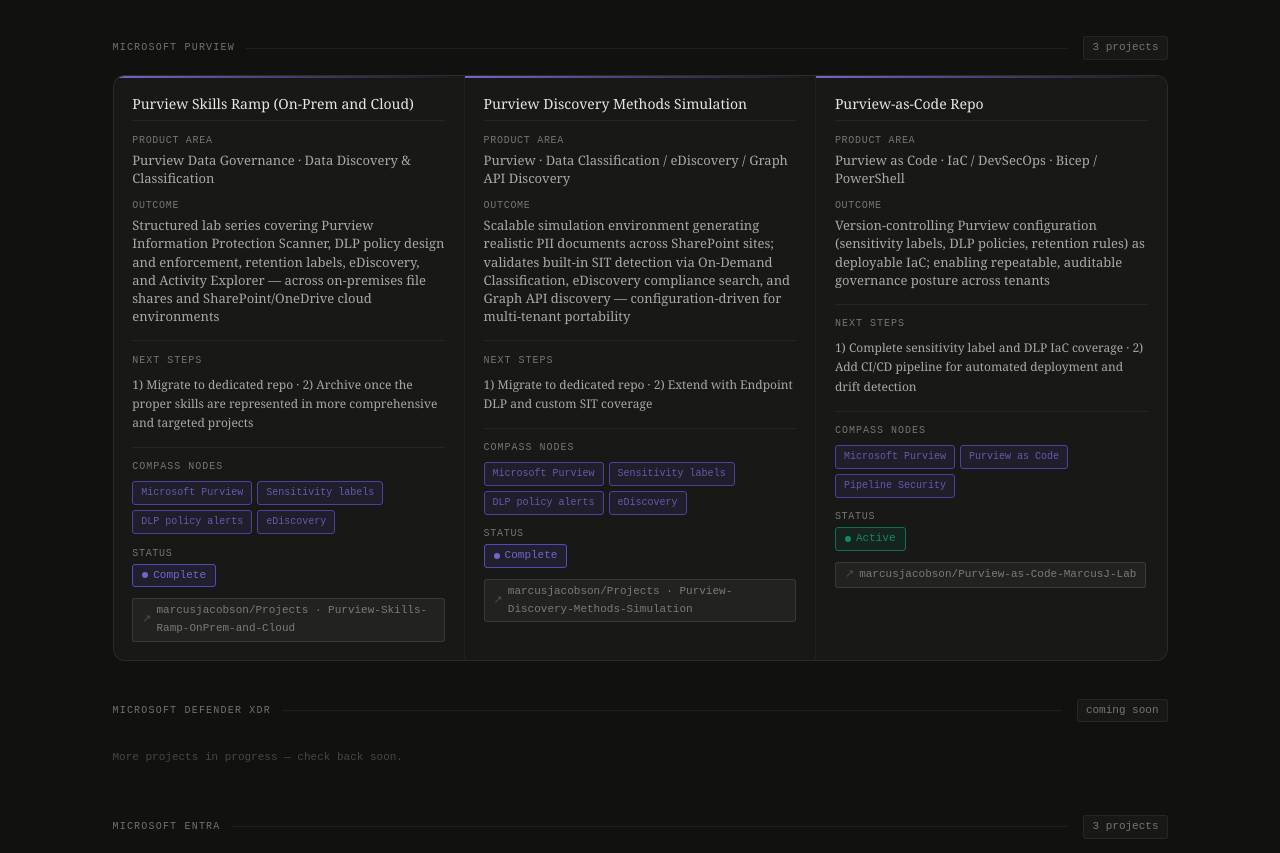
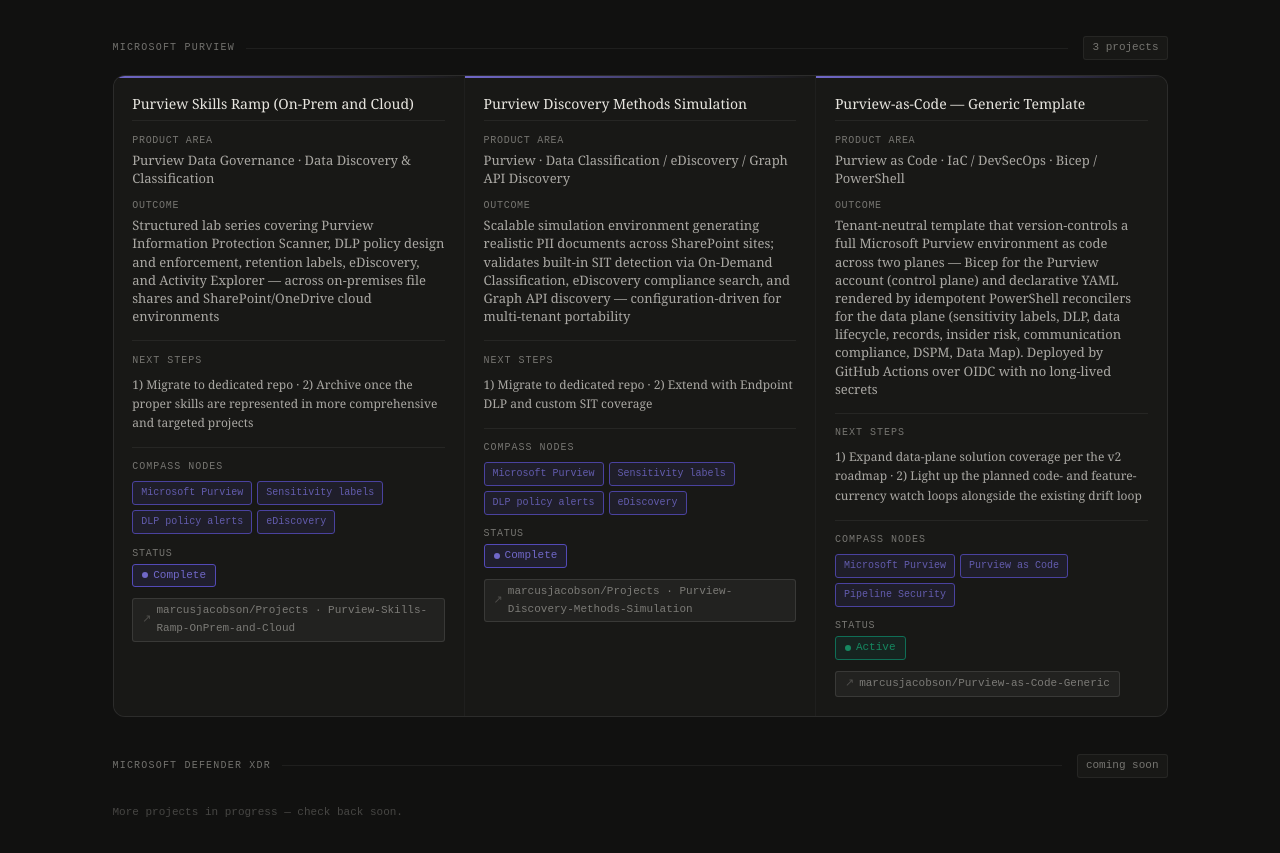
Before and after one commit to marcusjacobson/portfolio, a website: page ms_security_projects.html in a window 1280 px wide. Shown: the part 994-1847 px from the top of the page. Drawn offline with Linux system fonts and the light colour scheme.

Commit message:
Repoint Purview-as-Code card to Purview-as-Code-Generic template
Updates the card title, outcome and next-steps copy, and the GitHub link
to point at the tenant-neutral generic template instead of the lab repo.

```diff
--- a/ms_security_projects.html
+++ b/ms_security_projects.html
@@ -369,18 +369,18 @@ a.ddnav-bar-brand:hover{color:rgba(232,230,224,0.8)}
     </div>
 
     <div class="card purple">
-      <p class="card-title">Purview-as-Code Repo</p>
+      <p class="card-title">Purview-as-Code — Generic Template</p>
       <div class="field">
         <span class="field-label">Product area</span>
         <span class="field-value">Purview as Code · IaC / DevSecOps · Bicep / PowerShell</span>
       </div>
       <div class="field">
         <span class="field-label">Outcome</span>
-        <span class="field-value">Version-controlling Purview configuration (sensitivity labels, DLP policies, retention rules) as deployable IaC; enabling repeatable, auditable governance posture across tenants</span>
+        <span class="field-value">Tenant-neutral template that version-controls a full Microsoft Purview environment as code across two planes — Bicep for the Purview account (control plane) and declarative YAML rendered by idempotent PowerShell reconcilers for the data plane (sensitivity labels, DLP, data lifecycle, records, insider risk, communication compliance, DSPM, Data Map). Deployed by GitHub Actions over OIDC with no long-lived secrets</span>
       </div>
       <div class="next-steps">
         <p class="next-steps-label">Next steps</p>
-        <p class="next-steps-value">1) Complete sensitivity label and DLP IaC coverage · 2) Add CI/CD pipeline for automated deployment and drift detection</p>
+        <p class="next-steps-value">1) Expand data-plane solution coverage per the v2 roadmap · 2) Light up the planned code- and feature-currency watch loops alongside the existing drift loop</p>
       </div>
       <div class="compass-tags-block">
         <p class="compass-tags-label">Compass nodes</p>
@@ -394,7 +394,7 @@ a.ddnav-bar-brand:hover{color:rgba(232,230,224,0.8)}
         <span class="field-label">Status</span>
         <span class="status active">Active</span>
       </div>
-      <a class="github-link" href="https://github.com/marcusjacobson/Purview-as-Code-MarcusJ-Lab" target="_blank" rel="noopener">marcusjacobson/Purview-as-Code-MarcusJ-Lab</a>
+      <a class="github-link" href="https://github.com/marcusjacobson/Purview-as-Code-Generic" target="_blank" rel="noopener">marcusjacobson/Purview-as-Code-Generic</a>
     </div>
 
   </div>
```
